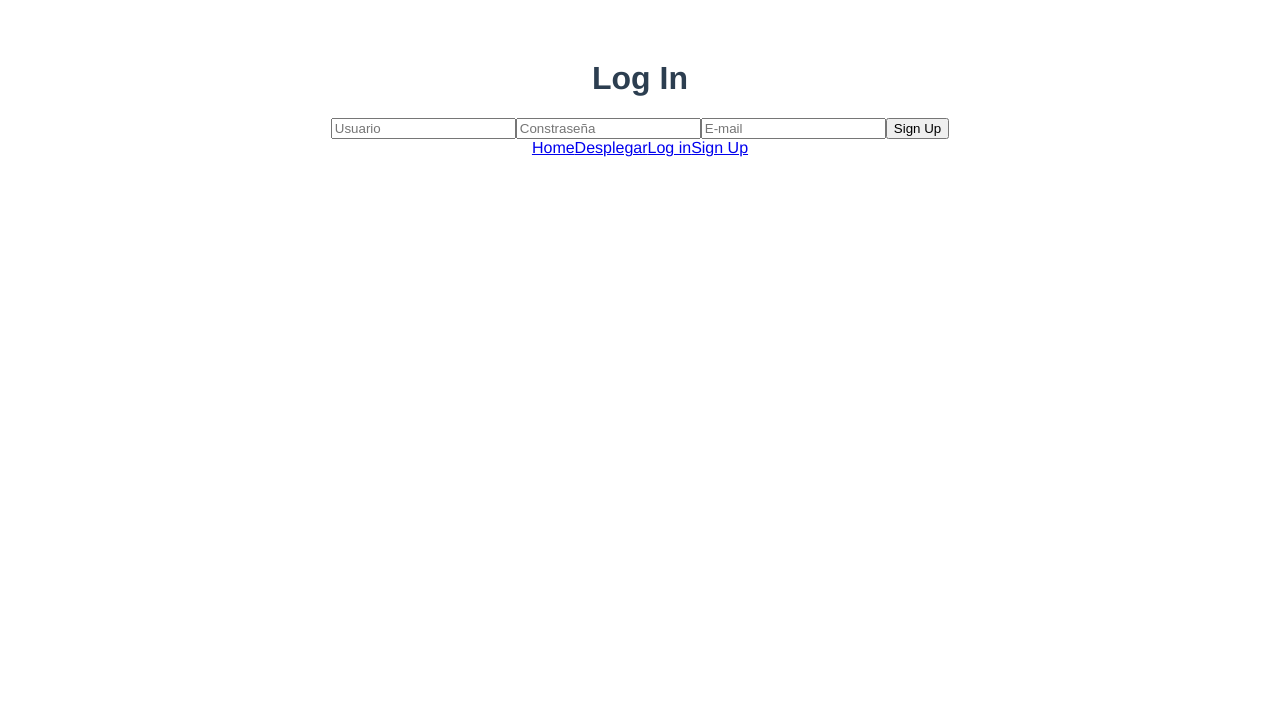
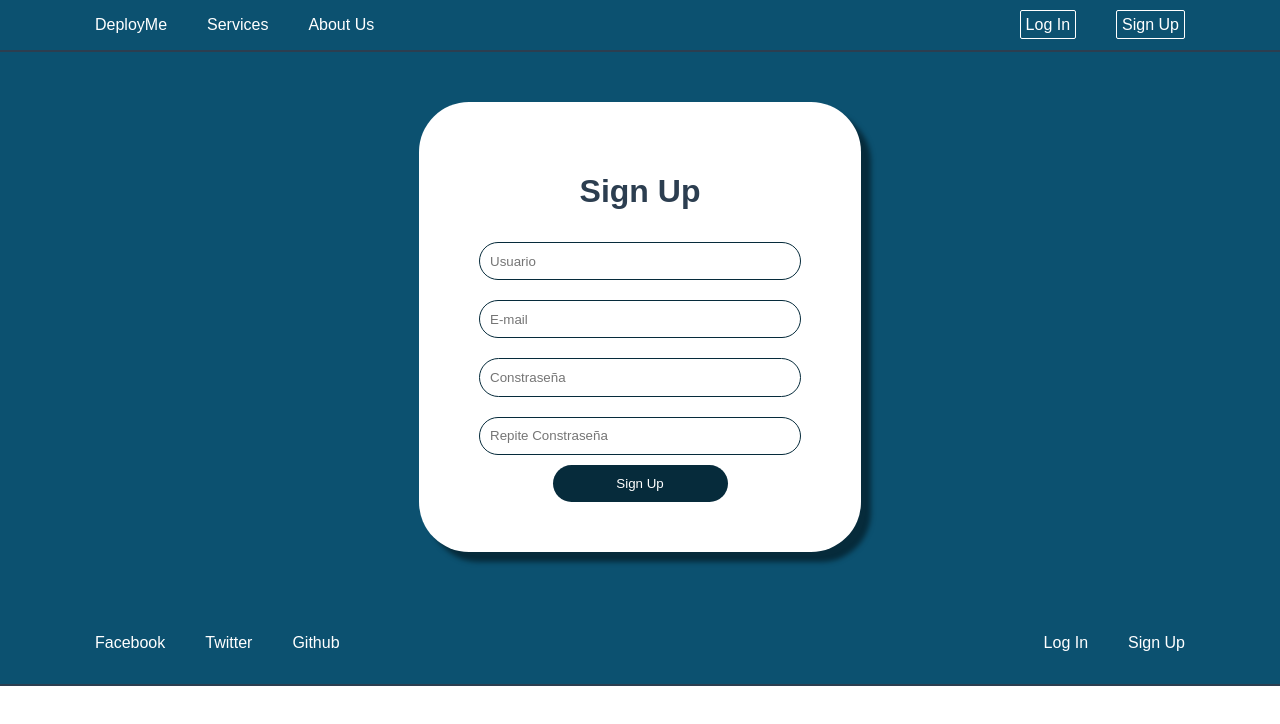
Before and after one commit to BorjaZarco/deployme-web, a Vue app: page /#/signup in a window 1280 px wide. Shown: the top 724 px of the page. Built offline with nearby package versions, Linux system fonts and the light colour scheme.

Commit message:
Add some CSS

```diff
--- a/index.html
+++ b/index.html
@@ -3,7 +3,7 @@
   <head>
     <meta charset="utf-8">
     <meta name="viewport" content="width=device-width,initial-scale=1.0">
-    <title>deployme_front</title>
+    <title>DeployMe</title>
   </head>
   <body>
     <div id="app"></div>
--- a/src/App.vue
+++ b/src/App.vue
@@ -1,10 +1,34 @@
 <template>
   <div id="app">
-    <router-view/>
-    <router-link to="/">Home</router-link>
-    <router-link to="/deploy">Desplegar</router-link>
-    <router-link to="/login">Log in</router-link>
-    <router-link to="/signup">Sign Up</router-link>
+    <header class="grid">
+      <div class="grid-half">
+        <ul class="nav-menu left">
+            <li><router-link :to="'/'">DeployMe</router-link></li>
+            <li><router-link :to="'/deploy'">Services</router-link></li>
+            <li><router-link :to="'/'">About Us</router-link></li>
+        </ul>
+        <ul class="nav-menu right">
+          <li><router-link :to="'/login'" class="user-button">Log In</router-link></li>
+          <li><router-link :to="'signup/'" class="user-button">Sign Up</router-link></li>
+        </ul>
+      </div>
+    </header>
+    <main>
+      <router-view/>
+    </main>
+    <footer class="grid">
+      <div class="grid-half">
+        <ul class="nav-menu left">
+            <li><p>Facebook</p></li>
+            <li><p>Twitter</p></li>
+            <li><p>Github</p></li>
+        </ul>
+        <ul class="nav-menu right">
+          <li><p>Log In</p></li>
+          <li><p>Sign Up</p></li>
+        </ul>
+      </div>
+    </footer>
   </div>
 </template>
 
@@ -17,22 +41,90 @@ export default {
 <style>
 body {
   margin: 0;
+  color: #fff;
 }
-
-header {
-  display: flex;
-  justify-content: center;
-  align-content: center;
-  background-color: gray;
-  color: orange;
-}
-
 #app {
-  font-family: 'Avenir', Helvetica, Arial, sans-serif;
+  font-family: 'Avenir', sans-serif;
   -webkit-font-smoothing: antialiased;
   -moz-osx-font-smoothing: grayscale;
   text-align: center;
   color: #2c3e50;
-  margin-top: 60px;
 }
+
+main {
+  height: 1fr;
+}
+
+p {
+  color: #fff;
+}
+
+header, footer {
+    height: 1fr;
+    background-color: #0c5170;
+    border-bottom: solid 2px;
+    border-bottom-color: #2c3e50;
+}
+
+ul {
+    list-style: none;
+}
+
+a {
+  text-decoration: none;
+}
+.grid {
+    display: grid;
+    grid-template-columns: minmax(1em, 1fr) minmax(0, 1170px) minmax(1em, 1fr);
+}
+
+.grid-half {
+  display: grid;
+  grid-template-columns: 50% 50%;
+  grid-column: 2/3
+}
+
+.nav-menu {
+    display: flex;
+    align-items: center;
+    justify-content: center;
+}
+
+
+.nav-menu  ul {
+  display: flex;
+  align-items: center;
+  justify-content: stretch;
+  padding: 0;
+}
+
+.right {
+  justify-content: flex-end
+}
+
+.left {
+  justify-content: flex-start;
+}
+
+.nav-menu li {
+    margin-right: 40px;
+}
+
+.nav-menu a {
+    color: #fff;
+}
+
+.nav-menu a:hover {
+    color: rgb(226, 111, 3);
+    transition-duration: 250ms;
+    border-color   : rgb(226, 111, 3);
+}
+
+.user-button {
+  border: solid #fff 1px;
+  border-radius: 2px;
+  padding: 5px;
+}
+
+
 </style>
--- a/src/components/deploy.vue
+++ b/src/components/deploy.vue
@@ -1,9 +1,11 @@
 <template>
     <div class="deploy">
-        <h1>Desplega tu pagina desde GitHub</h1>
-        <input type="text"  v-model="url.namefront" placeholder="Front Repositorio Github">
-        <input type="text"  v-model="url.nameback" placeholder="Back Repositorio Github">
-        <button v-on:click="deploy()">Desplegar</button>
+        <div class="deploy deploy-box">
+            <h1>Despliega tu página en un click</h1>
+            <p>Introduce tu Repo de Github</p>
+            <input type="text"  v-model="url.namefront" placeholder="Front Repositorio Github">
+            <button class="deploy-button" @click="deploy">Deploy</button>
+        </div>
     </div>
 </template>
 
@@ -18,7 +20,8 @@ export default {
     },
     methods: {
         deploy(){
-            axios.post(`http://localhost:4000/api/`,this.url).then((res)=>{
+            axios.post(`http://localhost:4000/api/`,this.url)
+            .then((res)=>{
                 console.log("Respuesta desde el Vue->ok");
             })
         }
@@ -27,6 +30,50 @@ export default {
 }
 </script>
 
-<style>
 
+<style scoped>
+
+.deploy p {
+    color: #062b3b;
+}
+
+.deploy {
+    display: flex;
+    justify-content: center;
+    align-items: center;
+    flex-direction: column;
+    height: 1fr;
+    background-color: #0c5170;
+    padding: 50px 0;
+}
+
+input {
+    margin: 10px;
+    height: 20px;
+    width: 300px;
+    border: solid #062b3b 1px;
+    border-radius: 20px;
+    padding: 10px;
+}
+
+.deploy-box {
+    background-color: #fff;
+    height: 350px;
+    padding: 50px;
+    border-radius: 50px;
+    box-shadow: 10px 10px 5px #062b3b;
+}
+
+.deploy-button {
+    color: #fff;
+    height: 45px;
+    width: 175px;
+    border-radius: 50px;
+    background-color: #062b3b;
+    display: flex;
+    justify-content: center;
+    align-items: center;
+    border: none;
+    cursor: pointer;
+}
 </style>
--- a/src/components/home.vue
+++ b/src/components/home.vue
@@ -1,6 +1,12 @@
 <template>
-  <div class="hello">
-    <h1>Landing page</h1>
+  <div class="app">
+    <div class="feed-main">
+        <router-link :to="'/comics/1'">
+            <div class="start-button">START EXPLORING</div>
+        </router-link>
+    </div>
+
+
   </div>
 </template>
 
@@ -9,7 +15,7 @@ export default {
   name: 'Home',
   data () {
     return {
-      msg: 'Welcome to Your Vue.js App'
+      msg: ''
     }
   }
 }
@@ -17,18 +23,16 @@ export default {
 
 <!-- Add "scoped" attribute to limit CSS to this component only -->
 <style scoped>
-h1, h2 {
-  font-weight: normal;
+body {
+  margin: 0;
+  font-family: 'Oswald', sans-serif;
 }
-ul {
-  list-style-type: none;
-  padding: 0;
-}
-li {
-  display: inline-block;
-  margin: 0 10px;
-}
-a {
-  color: #42b983;
+
+#app {
+  font-family: 'Oswald', sans-serif;
+  -webkit-font-smoothing: antialiased;
+  -moz-osx-font-smoothing: grayscale;
+  text-align: center;
+  color: #2c3e50;
 }
 </style>
--- a/src/components/login.vue
+++ b/src/components/login.vue
@@ -1,9 +1,11 @@
 <template>
     <div class="login">
-        <h1>Log In</h1>
-        <input @keypress.enter="login" type="text" v-model="username" placeholder="Usuario">
-        <input @keypress.enter="login" type="password" v-model="password" placeholder="Constraseña">
-        <button @click="login">Log in</button>
+        <div class="login login-box">
+            <h1>Log In</h1>
+            <input @keypress.enter="login" type="text" v-model="username" placeholder="Usuario">
+            <input @keypress.enter="login" type="password" v-model="password" placeholder="Constraseña">
+            <button class="login-button" @click="login">Log in</button>
+        </div>
     </div>
 </template>
 
@@ -32,5 +34,46 @@ export default  {
     }
 }
 </script>
-<style>
+
+<style scoped>
+
+.login {
+    display: flex;
+    justify-content: center;
+    align-items: center;
+    flex-direction: column;
+    height: 1fr;
+    background-color: #0c5170;
+    padding: 50px 0;
+}
+
+input {
+    margin: 10px;
+    height: 20px;
+    width: 300px;
+    border: solid #062b3b 1px;
+    border-radius: 20px;
+    padding: 10px;
+}
+
+.login-box {
+    background-color: #fff;
+    height: 350px;
+    padding: 50px;
+    border-radius: 50px;
+    box-shadow: 10px 10px 5px #062b3b;
+}
+
+.login-button {
+    color: #fff;
+    height: 45px;
+    width: 175px;
+    border-radius: 50px;
+    background-color: #062b3b;
+    display: flex;
+    justify-content: center;
+    align-items: center;
+    border: none;
+    cursor: pointer;
+}
 </style>
--- a/src/components/signup.vue
+++ b/src/components/signup.vue
@@ -1,10 +1,14 @@
 <template>
     <div class="signup">
-        <h1>Log In</h1>
-        <input @keypress.enter="signup" type="text" v-model="username" placeholder="Usuario">
-        <input @keypress.enter="signup" type="password" v-model="password" placeholder="Constraseña">
-        <input @keypress.enter="signup" type="text" v-model="email" placeholder="E-mail">
-        <button @click="signup">Sign Up</button>
+        <div class="signup signup-box">
+            <h1>Sign Up</h1>
+            <input type="text" v-model="username" placeholder="Usuario">
+            <input type="text" v-model="email" placeholder="E-mail">
+            <input type="password" v-model="password" placeholder="Constraseña">
+            <input @keyup="checkPassword" type="password" v-model="doubleP" placeholder="Repite Constraseña">
+            <div class="error" v-if="badPassword">Las conraseñas han de coincidir</div>
+            <button class="signup-button" @click="signup">Sign Up</button>
+        </div>
     </div>
 </template>
 
@@ -18,12 +22,16 @@ export default  {
         return {
             username: "",
             password: "",
-            email: ""
-
+            doubleP:"",
+            email: "",
+            badPassword: false,
         }
     },
     methods: {
         signup () {
+            if (!this.badPassword || !this.username || this.password || this.email) {
+                alert("Comprueba que todos los campos estén correctos")
+            } else {
                 post('http://localhost:5000/api/users', { username: this.username, password: this.password, email: this.email })
                 .then (res => {
                     correctSignUp();
@@ -31,8 +39,12 @@ export default  {
                 .catch ( error => {
                     badSignUp();
                 })
+
+            }
         },
-
+        checkPassword() {
+            this.badPassword = this.password !== this.doubleP
+        },
         correctSignUp() {
             signedUp = true;
         },
@@ -43,5 +55,51 @@ export default  {
     }
 }
 </script>
-<style>
+
+<style scoped>
+.error {
+    margin-bottom: 10px;
+    color: red;
+    font-size: 15px;
+}
+
+.signup {
+    display: flex;
+    justify-content: center;
+    align-items: center;
+    flex-direction: column;
+    height: 1fr;
+    background-color: #0c5170;
+    padding: 50px 0;
+}
+
+input {
+    margin: 10px;
+    height: 20px;
+    width: 300px;
+    border: solid #062b3b 1px;
+    border-radius: 20px;
+    padding: 10px;
+}
+
+.signup-box {
+    background-color: #fff;
+    height: 350px;
+    padding: 50px;
+    border-radius: 50px;
+    box-shadow: 10px 10px 5px #062b3b;
+}
+
+.signup-button {
+    color: #fff;
+    height: 45px;
+    width: 175px;
+    border-radius: 50px;
+    background-color: #062b3b;
+    display: flex;
+    justify-content: center;
+    align-items: center;
+    border: none;
+    cursor: pointer;
+}
 </style>
```
Also changed, not shown: src/router/index.js (+3 -17 lines). Lines whose indentation alone changed are shown as unchanged.
